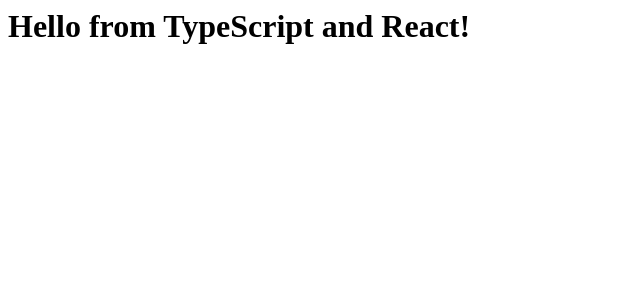
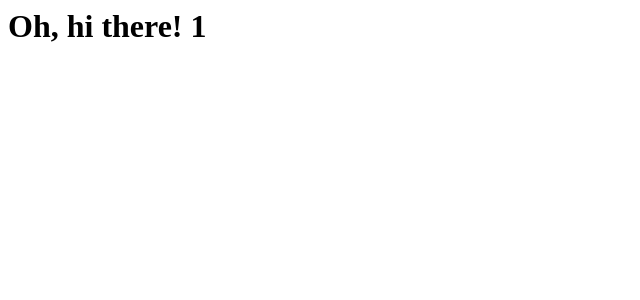
Before and after one commit to gabrielmip/flexbot-config-panel, a React app: page /#/configPanel/1 in a window 1280 px wide. Shown: the top 300 px of the page, without its empty margins (0-640 px from the left). Built offline with nearby package versions, Linux system fonts and the light colour scheme.

Commit message:
webpack-dev-server + HashRouter + ConfigPanelPage component

```diff
--- a/index.html
+++ b/index.html
@@ -2,11 +2,11 @@
 
 <head>
   <meta charset="UTF-8" />
-  <title>Hello React!</title>
+  <title>Flexbot config panel</title>
 </head>
 
 <body>
-  <div id="example"></div>
+  <div id="root"></div>
 
   <!-- Dependencies -->
   <script src="./node_modules/react/umd/react.development.js"></script>
--- a/src/components/Hello.tsx
+++ /dev/null
@@ -1,9 +0,0 @@
-import * as React from 'react';
-
-export interface HelloProps {
-  compiler: string,
-  framework: string
-};
-
-export const Hello = (props : HelloProps) =>
-  <h1>Hello from {props.compiler} and {props.framework}!</h1>;
--- a/src/index.tsx
+++ b/src/index.tsx
@@ -1,9 +1,13 @@
 import * as React from 'react';
 import * as ReactDOM from 'react-dom';
+import { HashRouter, Route } from "react-router-dom";
 
-import { Hello } from './components/Hello';
+import ConfigPanelPage from './pages/ConfigPanelPage';
+
 
 ReactDOM.render(
-  <Hello compiler="TypeScript" framework="React" />,
-  document.getElementById('example')
+  <HashRouter>
+    <Route path="/configPanel/:token" component={ConfigPanelPage} />
+  </HashRouter>,
+  document.getElementById('root')
 );
--- /dev/null
+++ b/src/pages/ConfigPanelPage.tsx
@@ -0,0 +1,24 @@
+import * as React from 'react';
+import { RouteComponentProps } from "react-router-dom";
+
+type ConfigPanelParams = {
+  token: string;
+};
+
+interface ConfigPanelProps extends RouteComponentProps<ConfigPanelParams>, React.Props<ConfigPanelParams> {
+
+};
+
+type ConfigPanelState = {
+
+};
+
+class ConfigPanelPage extends React.Component<ConfigPanelProps, ConfigPanelState> {
+  render () {
+    return (
+      <h1>Oh, hi there! {this.props.match.params.token}</h1>
+    );
+  }
+}
+
+export default ConfigPanelPage;
--- a/webpack.config.js
+++ b/webpack.config.js
@@ -16,6 +16,11 @@
       { enforce: "pre", test: /\.js$/, loader: "source-map-loader" }
     ]
   },
+  watch: true,
+  watchOptions: {
+    poll: true,
+    ignored: ['node_modules']
+  },
   externals: {
     "react": "React",
     "react-dom": "ReactDOM"
```
Also changed, not shown: package.json (+7 -2 lines), 1 other file (tests, documents, lock files or other folders).
